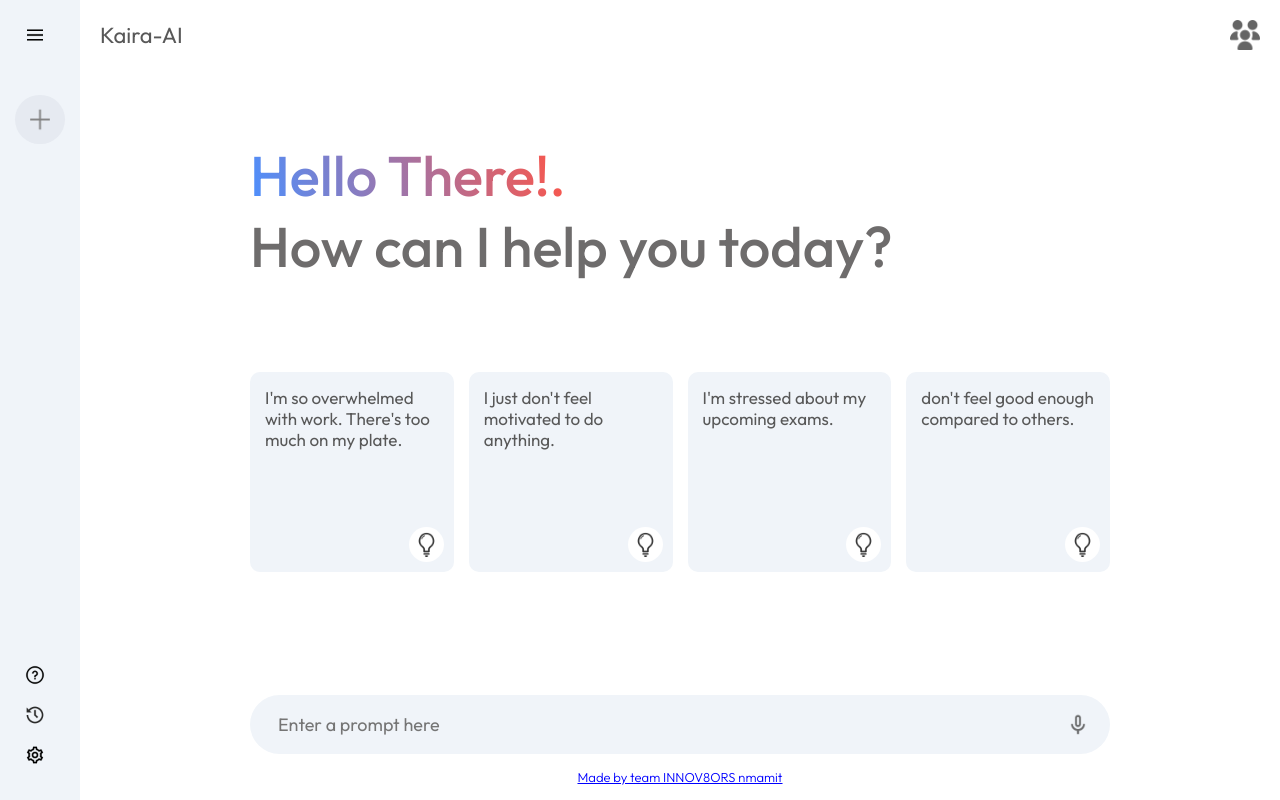
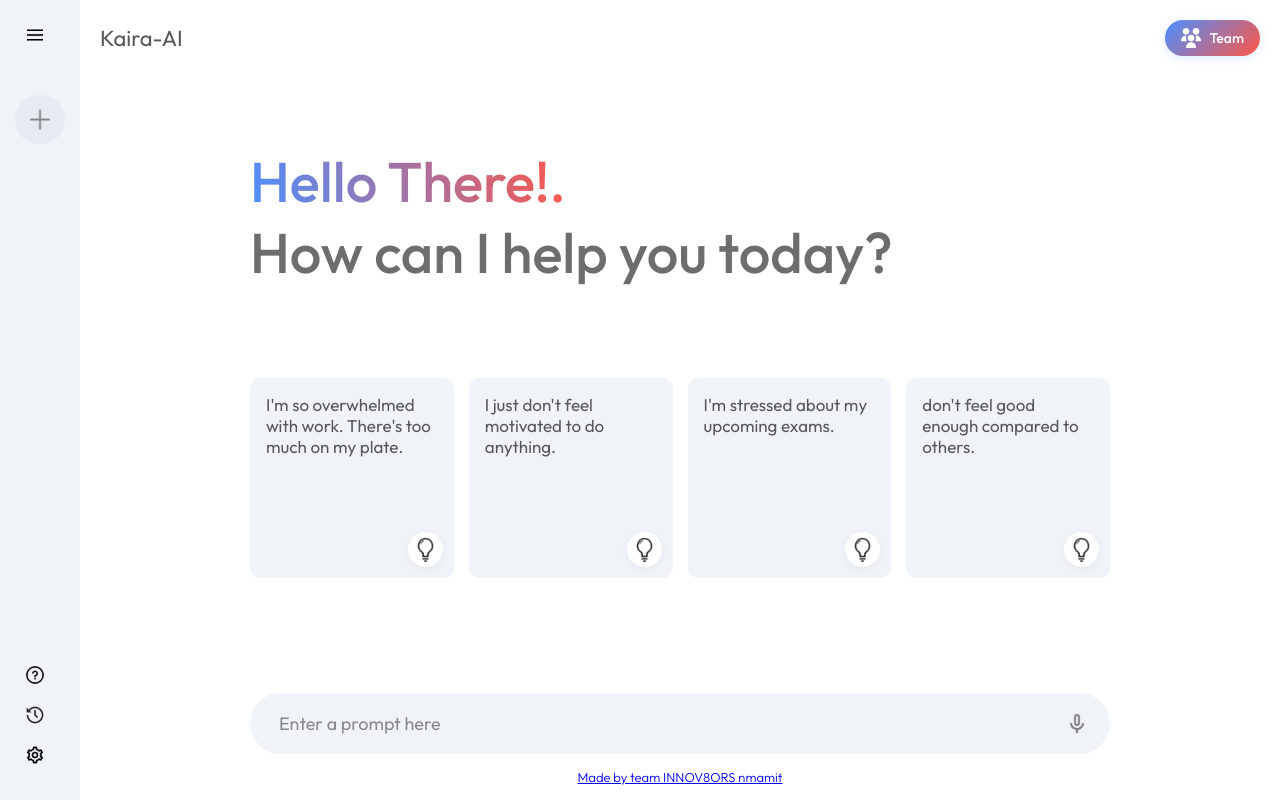
Before and after one commit to Ronit-Pai/Kaira-AI, a React (Vite) app: page / in a window 1280 px wide. Built offline with nearby package versions, Linux system fonts and the light colour scheme.

Commit message:
Added some effects , animation

```diff
--- a/src/components/Main/Main.css
+++ b/src/components/Main/Main.css
@@ -12,12 +12,49 @@
     padding: 20px;
     color: #585858;
 }
-.main .nav img{
-    width: 30px;
-    border-radius: 10%;
+.team-button {
+    display: flex;
+    align-items: center;
+    gap: 8px;
+    background: linear-gradient(135deg, #4b90ff, #ff5546);
+    color: white;
+    padding: 8px 16px;
+    border-radius: 20px;
     cursor: pointer;
+    transition: all 0.3s ease;
+    border: none;
+    font-size: 14px;
+    font-weight: 500;
+    box-shadow: 0 2px 10px rgba(75, 144, 255, 0.2);
+}
+.team-button img {
+    width: 20px;
+    height: 20px;
+    filter: brightness(0) invert(1);
     transition: transform 0.3s ease;
-    opacity: 0.6;
+}
+.team-button:hover {
+    transform: translateY(-2px);
+    box-shadow: 0 4px 20px rgba(75, 144, 255, 0.4),
+                0 0 15px rgba(255, 85, 70, 0.4);
+    animation: glow 1.5s infinite alternate;
+}
+.team-button:hover img {
+    transform: rotate(15deg);
+}
+@keyframes glow {
+    from {
+        box-shadow: 0 4px 20px rgba(75, 144, 255, 0.4),
+                    0 0 15px rgba(255, 85, 70, 0.4);
+    }
+    to {
+        box-shadow: 0 4px 25px rgba(75, 144, 255, 0.6),
+                    0 0 20px rgba(255, 85, 70, 0.6);
+    }
+}
+.team-button:active {
+    transform: translateY(1px);
+    box-shadow: 0 2px 8px rgba(75, 144, 255, 0.3);
 }
 .main-container {
     max-width: 900px;
@@ -48,13 +85,38 @@
     border-radius: 10px;
     position: relative;
     cursor: pointer;
+    transition: all 0.3s ease;
+    border: 1px solid transparent;
+    transform-origin: center;
 }
 .card:hover {
-    background-color: #dfe4ea;
+    background-color: #f5f8fc;
+    transform: translateY(-3px) scale(1.02);
+    border-color: rgba(75, 144, 255, 0.1);
+    box-shadow: 0 5px 15px rgba(75, 144, 255, 0.1),
+                0 0 10px rgba(255, 85, 70, 0.05);
+    animation: cardGlow 1.5s infinite alternate;
+}
+@keyframes cardGlow {
+    from {
+        box-shadow: 0 5px 15px rgba(75, 144, 255, 0.1),
+                    0 0 10px rgba(255, 85, 70, 0.05);
+    }
+    to {
+        box-shadow: 0 5px 15px rgba(75, 144, 255, 0.2),
+                    0 0 15px rgba(255, 85, 70, 0.1);
+    }
+}
+.card:active {
+    transform: translateY(1px) scale(0.98);
 }
 .card p {
     color: #585858;
     font-size: 17px;
+    transition: color 0.3s ease;
+}
+.card:hover p {
+    color: #404040;
 }
 .card img {
     width: 35px;
@@ -64,6 +126,12 @@
     border-radius: 20px;
     bottom: 10px;
     right: 10px;
+    transition: all 0.3s ease;
+    box-shadow: 0 2px 8px rgba(0, 0, 0, 0.05);
+}
+.card:hover img {
+    transform: rotate(15deg) scale(1.1);
+    box-shadow: 0 4px 12px rgba(0, 0, 0, 0.1);
 }
 .main-bottom {
     position: absolute;
@@ -81,7 +149,17 @@
     background-color: #f0f4f9;
     padding: 10px 20px;
     border-radius: 50px;
+    transition: all 0.3s ease;
+    border: 1px solid transparent;
 }
+
+.search-box:hover, .search-box:focus-within {
+    background-color: #e8ecf2;
+    box-shadow: 0 2px 10px rgba(75, 144, 255, 0.1);
+    border-color: rgba(75, 144, 255, 0.1);
+    transform: translateY(-1px);
+}
+
 .search-box input {
     flex: 1;
     background: transparent;
@@ -89,7 +167,19 @@
     outline: none;
     padding: 8px;
     font-size: 18px;
+    color: #404040;
+    transition: all 0.3s ease;
 }
+
+.search-box input::placeholder {
+    color: #8a8a8a;
+    transition: color 0.3s ease;
+}
+
+.search-box:hover input::placeholder {
+    color: #666666;
+}
+
 .search-box div {
     display: flex;
     align-items: center;
@@ -99,7 +189,15 @@
 .search-box img {
     width: 24px;
     cursor: pointer;
+    opacity: 0.7;
+    transition: all 0.3s ease;
 }
+
+.search-box img:hover {
+    opacity: 1;
+    transform: scale(1.1);
+}
+
 .bottom-info {
     font-size: 13px;
     margin: 15px auto;
--- a/src/components/Main/Main.jsx
+++ b/src/components/Main/Main.jsx
@@ -78,12 +78,16 @@ const Main = () => {
         <div className='main'>
             <div className="nav">
                 <p>Kaira-AI</p>
-                <img
-                    src={assets.team_icon}
-                    alt="Team"
+                <button
+                    className="team-button"
                     onClick={handleTeamInfoClick}
-                    className="nav-team-icon"
-                />
+                >
+                    <img
+                        src={assets.team_icon}
+                        alt="Team"
+                    />
+                    Team
+                </button>
             </div>
             <div className="main-container">
                 {showResult ? (
```
